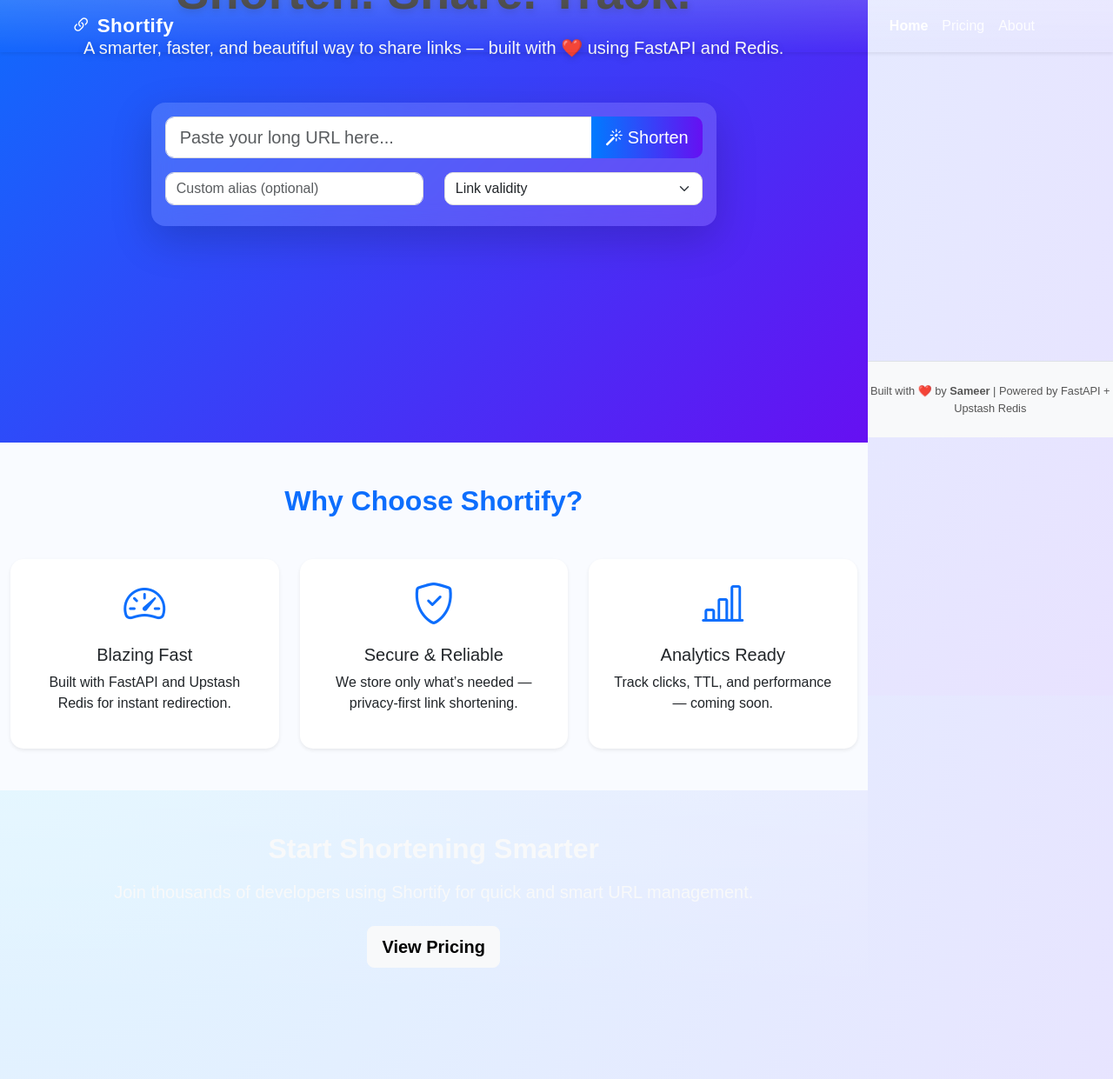
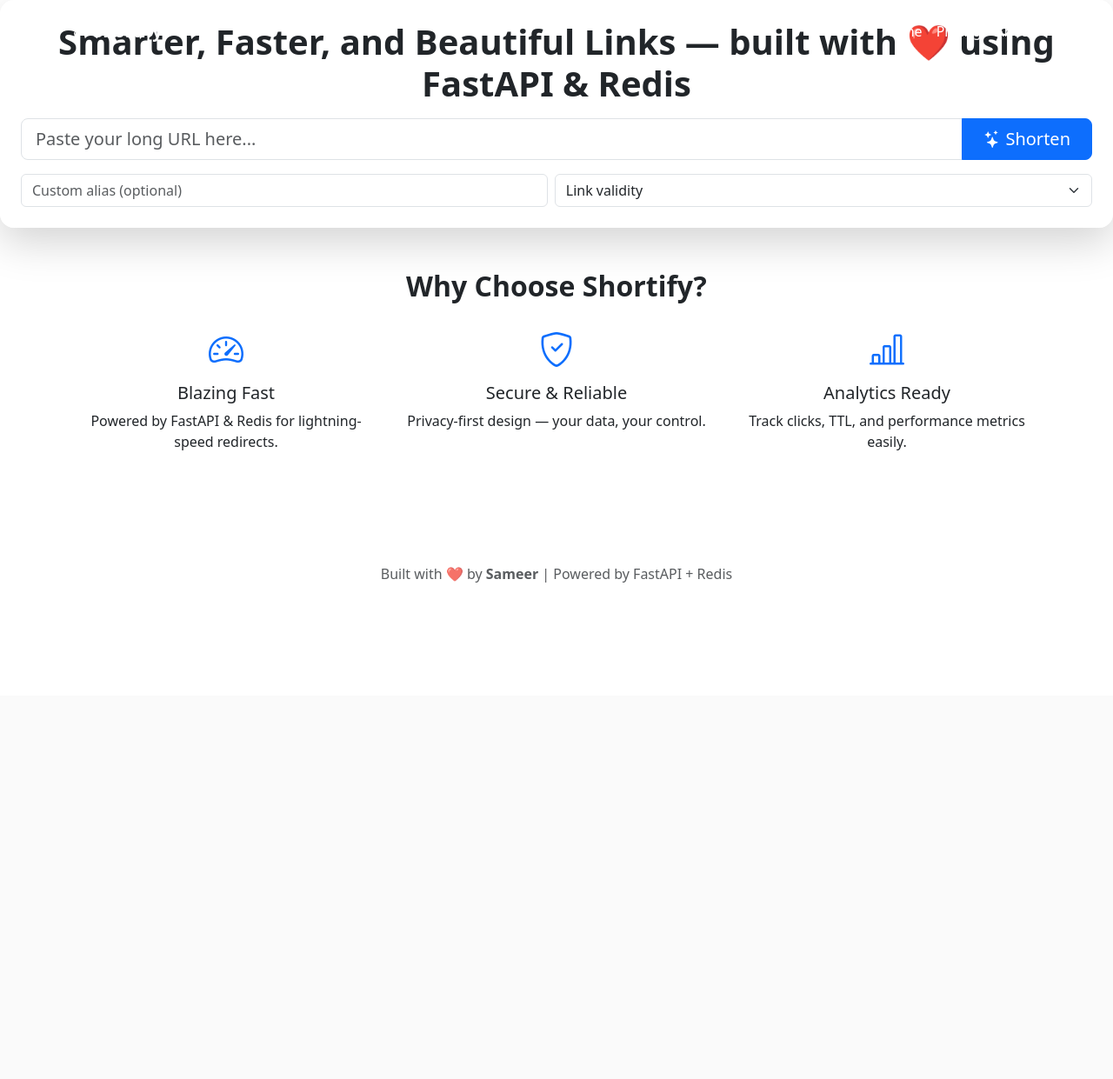
Before and after one commit to sk3577311/Pro_URL_Shortener, a FastAPI app: page / in a window 1280 px wide. Shown: the whole page at 87% size. After the commit the page ends 670 px from the top, so only its background shows below. Run offline with FastAPI, Linux system fonts and the light colour scheme.

Commit message:
last commit 09/10/2025 12

```diff
--- a/static/css/index.css
+++ b/static/css/index.css
@@ -1,43 +1,135 @@
-/* ---------- HERO SECTION ---------- */
+/* ===================================
+   GLOBAL STYLES
+=================================== */
+* {
+  box-sizing: border-box;
+  margin: 0;
+  padding: 0;
+}
+
+body {
+  font-family: "Poppins", sans-serif;
+  color: #333;
+  background-color: #ffffff;
+  line-height: 1.6;
+  overflow-x: hidden;
+}
+
+a {
+  text-decoration: none;
+  color: inherit;
+}
+
+h1, h2, h3, h4, h5 {
+  font-weight: 700;
+}
+
+/* ===================================
+   NAVBAR
+=================================== */
+.navbar {
+  background: rgba(255, 255, 255, 0.9);
+  backdrop-filter: blur(8px);
+  box-shadow: 0 2px 10px rgba(0, 0, 0, 0.08);
+}
+
+.navbar-brand {
+  font-weight: 700;
+  font-size: 1.5rem;
+  color: #007bff;
+}
+
+.nav-link {
+  font-weight: 500;
+  color: #444 !important;
+  transition: color 0.3s ease;
+}
+
+.nav-link:hover, .nav-link.active {
+  color: #007bff !important;
+}
+
+/* ===================================
+   HERO SECTION
+=================================== */
 .hero-section {
   height: 100vh;
   background: linear-gradient(135deg, #007bff, #6610f2);
-  position: relative;
-  overflow: hidden;
+  display: flex;
+  align-items: center;
+  justify-content: center;
   color: white;
-  text-shadow: 0 2px 10px rgba(0, 0, 0, 0.2);
+  text-align: center;
+  padding: 0 15px;
 }
 
+.hero-section h1 {
+  font-size: 2.8rem;
+  font-weight: 700;
+  margin-bottom: 1rem;
+}
+
+.hero-section p {
+  font-size: 1.1rem;
+  margin-bottom: 2rem;
+  opacity: 0.9;
+}
+
+/* Shorten Box */
 .shorten-box {
   background: rgba(255, 255, 255, 0.15);
   border-radius: 16px;
-  backdrop-filter: blur(12px);
+  backdrop-filter: blur(15px);
+  padding: 25px;
   max-width: 650px;
+  margin: 0 auto;
+  box-shadow: 0 10px 25px rgba(0, 0, 0, 0.15);
 }
 
-.hero-section canvas {
-  position: absolute;
-  top: 0;
-  left: 0;
-  width: 100%;
-  height: 100%;
-  z-index: 0;
+.shorten-box input,
+.shorten-box select {
+  border-radius: 10px;
+  border: none;
+  padding: 10px;
+  font-size: 0.95rem;
 }
 
-.hero-section .container {
-  position: relative;
-  z-index: 2;
+.shorten-box button {
+  background: linear-gradient(90deg, #007bff, #6610f2);
+  border: none;
+  border-radius: 10px;
+  color: #fff;
+  font-weight: 600;
+  padding: 10px 18px;
+  transition: transform 0.2s, box-shadow 0.2s;
 }
 
-/* ---------- FEATURES SECTION ---------- */
+.shorten-box button:hover {
+  transform: translateY(-2px);
+  box-shadow: 0 5px 15px rgba(0, 123, 255, 0.3);
+}
+
+/* ===================================
+   FEATURES SECTION
+=================================== */
 .features-section {
   background: #f9fbff;
+  padding: 80px 0;
+  text-align: center;
+}
+
+.features-section h2 {
+  font-weight: 700;
+  margin-bottom: 2rem;
+  color: #007bff;
 }
 
 .feature-card {
   border-radius: 15px;
   background: white;
+  padding: 25px;
   transition: transform 0.3s, box-shadow 0.3s;
+  box-shadow: 0 5px 15px rgba(0, 0, 0, 0.08);
 }
 
 .feature-card:hover {
@@ -45,12 +137,70 @@
   box-shadow: 0 10px 25px rgba(0, 0, 0, 0.1);
 }
 
-/* ---------- CTA SECTION ---------- */
+.feature-card i {
+  font-size: 2rem;
+  color: #007bff;
+  margin-bottom: 10px;
+}
+
+/* ===================================
+   PRICING SECTION
+=================================== */
+.pricing-section {
+  background: #ffffff;
+  padding: 100px 0;
+}
+
+.pricing-section h1 {
+  color: #007bff;
+}
+
+.card-pricing {
+  border-radius: 16px;
+  transition: all 0.3s;
+}
+
+.card-pricing:hover {
+  transform: translateY(-5px);
+  box-shadow: 0 10px 25px rgba(0, 0, 0, 0.1);
+}
+
+/* ===================================
+   CTA SECTION
+=================================== */
 .cta-section {
   background: linear-gradient(90deg, #007bff, #6610f2);
+  color: white;
+  text-align: center;
+  padding: 80px 20px;
 }
 
-/* ---------- ANIMATIONS ---------- */
+.cta-section h2 {
+  font-size: 2rem;
+  font-weight: 700;
+  margin-bottom: 20px;
+}
+
+.cta-section .btn-light {
+  border-radius: 10px;
+  font-weight: 600;
+  padding: 10px 20px;
+}
+
+/* ===================================
+   FOOTER
+=================================== */
+footer {
+  text-align: center;
+  padding: 25px 0;
+  background: #f1f4f8;
+  font-size: 0.9rem;
+  color: #555;
+}
+
+/* ===================================
+   ANIMATIONS
+=================================== */
 @keyframes fadeInUp {
   from {
     opacity: 0;
@@ -62,193 +212,53 @@
   }
 }
 
-.animate-slide-up {
-  animation: fadeInUp 1.2s ease;
+.animate-fade-in {
+  animation: fadeInUp 1s ease;
 }
 
-.animate-fade-in {
-  animation: fadeInUp 1.5s ease;
+/* ===================================
+   RESPONSIVE
+=================================== */
+@media (max-width: 768px) {
+  .hero-section h1 {
+    font-size: 2rem;
   }
 
-/* ---------- RESPONSIVE ---------- */
-@media (max-width: 768px) {
-  .hero-section h1 {
-    font-size: 2.2rem;
-  }
   .shorten-box {
     width: 100%;
   }
+
+  .features-section {
+    padding: 50px 20px;
   }
 
-/* -------- BACKGROUND -------- */
-    body {
-      margin: 0;
-      overflow: hidden;
-      font-family: "Poppins", sans-serif;
-      height: 100vh;
-      display: flex;
-      align-items: center;
-      justify-content: center;
-      background: radial-gradient(circle at top left, #e0f7ff, #e8e2ff);
-      position: relative;
-    }
-
-    canvas {
-      position: fixed;
-      top: 0;
-      left: 0;
-      width: 100%;
-      height: 100%;
-      z-index: 0;
-      pointer-events: none;
-    }
-
-    /* -------- CARD -------- */
-    .card {
-      position: relative;
-      z-index: 2;
-      max-width: 400px;
-      width: 90%;
-      border: none;
-      border-radius: 20px;
-      padding: 1.8rem;
-      background: rgba(255, 255, 255, 0.9);
-      backdrop-filter: blur(12px);
-      box-shadow: 0 8px 25px rgba(0, 0, 0, 0.2);
-      animation: fadeInUp 1s ease;
-    }
-
-    @keyframes fadeInUp {
-      from {
-        opacity: 0;
-        transform: translateY(30px);
-      }
-
-      to {
-        opacity: 1;
-        transform: translateY(0);
+  .feature-card {
+    margin-bottom: 20px;
   }
 }
 
-    /* -------- HEADING -------- */
-    h1 {
-      font-size: 1.8rem;
-      text-align: center;
-      font-weight: 700;
-      color: #333;
-      position: relative;
-      margin-bottom: 1rem;
-      animation: glowIn 1.2s ease-in-out;
+/* ---------- ABOUT PAGE ---------- */
+.about-hero {
+  background: linear-gradient(135deg, #007bff, #6610f2);
+  padding-top: 6rem;
+  padding-bottom: 6rem;
 }
 
-    h1 a {
-      color: inherit;
-      text-decoration: none;
-      position: relative;
-      display: inline-block;
-      transition: all 0.3s ease;
+.about-section img {
+  transition: transform 0.3s ease;
 }
 
-    h1 a:hover {
-      color: #007bff;
-      text-shadow: 0 0 10px #007bff, 0 0 20px #6610f2;
+.about-section img:hover {
   transform: scale(1.05);
 }
 
-    @keyframes glowIn {
-      from {
-        opacity: 0;
-        transform: scale(0.8);
+.values-section .feature-card {
+  background: white;
+  border-radius: 15px;
+  transition: transform 0.3s ease, box-shadow 0.3s ease;
 }
 
-      to {
-        opacity: 1;
-        transform: scale(1);
+.values-section .feature-card:hover {
+  transform: translateY(-6px);
+  box-shadow: 0 6px 20px rgba(0, 0, 0, 0.1);
 }
-    }
-
-    /* -------- INPUTS -------- */
-    .input-group-text {
-      background: #f1f1f1;
-      border: none;
-      border-radius: 10px 0 0 10px;
-    }
-
-    .form-control,
-    .form-select {
-      border-radius: 10px;
-      border: 1px solid #ddd;
-      transition: all 0.3s ease;
-    }
-
-    .form-control:focus,
-    .form-select:focus {
-      box-shadow: 0 0 10px rgba(0, 97, 255, 0.4);
-      border-color: #007bff;
-    }
-
-    /* -------- BUTTON -------- */
-    .btn-primary {
-      background: linear-gradient(90deg, #007bff, #6610f2);
-      border: none;
-      border-radius: 10px;
-      transition: all 0.3s ease;
-      position: relative;
-      overflow: hidden;
-    }
-
-    .btn-primary:hover {
-      transform: translateY(-2px);
-      box-shadow: 0 5px 15px rgba(0, 123, 255, 0.4);
-    }
-
-    /* Loader inside button */
-    .btn-loader {
-      display: none;
-      border: 2px solid #fff;
-      border-top: 2px solid transparent;
-      border-radius: 50%;
-      width: 16px;
-      height: 16px;
-      margin-right: 8px;
-      animation: spin 0.8s linear infinite;
-    }
-
-    @keyframes spin {
-      to {
-        transform: rotate(360deg);
-      }
-    }
-
-    .loading .btn-loader {
-      display: inline-block;
-    }
-
-    .loading .btn-text {
-      opacity: 0.7;
-    }
-
-    /* -------- RESULT -------- */
-    .alert {
-      animation: fadeUp 0.8s ease;
-    }
-
-    @keyframes fadeUp {
-      from {
-        opacity: 0;
-        transform: translateY(15px);
-      }
-
-      to {
-        opacity: 1;
-        transform: translateY(0);
-      }
-    }
-
-    /* -------- FOOTER -------- */
-    footer {
-      text-align: center;
-      font-size: 0.8rem;
-      color: #555;
-      margin-top: 1rem;
-    }
--- a/templates/base.html
+++ b/templates/base.html
@@ -1,52 +1,51 @@
 <!DOCTYPE html>
 <html lang="en">
+
 <head>
   <meta charset="utf-8" />
   <meta name="viewport" content="width=device-width, initial-scale=1" />
-  <title>{% block title %}Shortify - Smarter Links{% endblock %}</title>
+  <title>{{ title if title else "Shortify - Smarter Links" }}</title>
 
   <!-- Bootstrap -->
-  <link href="https://cdn.jsdelivr.net/npm/bootstrap@5.3.3/dist/css/bootstrap.min.css" rel="stylesheet"
-    crossorigin="anonymous" />
+  <link href="https://cdn.jsdelivr.net/npm/bootstrap@5.3.3/dist/css/bootstrap.min.css" rel="stylesheet" />
   <link href="https://cdn.jsdelivr.net/npm/bootstrap-icons@1.11.3/font/bootstrap-icons.css" rel="stylesheet" />
 
   <!-- Custom CSS -->
-  <link rel="stylesheet" href="{{ url_for('static', path='css/base.css') }}">
-  {% block extra_css %}{% endblock %}
+  <link rel="stylesheet" href="{{ url_for('static', path='css/style.css') }}">
 </head>
 
 <body>
-  <!-- 🌈 Navbar -->
-  <nav class="navbar navbar-expand-lg navbar-dark bg-gradient shadow-sm fixed-top">
+  <!-- NAVBAR -->
+  <nav class="navbar navbar-expand-lg navbar-light bg-transparent py-3 fixed-top">
     <div class="container">
-      <a class="navbar-brand fw-bold" href="/">
+      <a class="navbar-brand fw-bold text-white" href="/">
         <i class="bi bi-link-45deg"></i> Shortify
       </a>
       <button class="navbar-toggler" type="button" data-bs-toggle="collapse" data-bs-target="#navbarNav">
         <span class="navbar-toggler-icon"></span>
       </button>
-      <div class="collapse navbar-collapse" id="navbarNav">
-        <ul class="navbar-nav ms-auto">
-          <li class="nav-item"><a class="nav-link {% if request.url.path == '/' %}active{% endif %}" href="/">Home</a></li>
-          <li class="nav-item"><a class="nav-link {% if request.url.path == '/pricing' %}active{% endif %}" href="/pricing">Pricing</a></li>
-          <li class="nav-item"><a class="nav-link {% if request.url.path == '/about' %}active{% endif %}" href="/about">About</a></li>
+
+      <div class="collapse navbar-collapse justify-content-end" id="navbarNav">
+        <ul class="navbar-nav">
+          <li class="nav-item"><a class="nav-link text-white" href="/">Home</a></li>
+          <li class="nav-item"><a class="nav-link text-white" href="/pricing">Pricing</a></li>
+          <li class="nav-item"><a class="nav-link text-white" href="/about">About</a></li>
         </ul>
       </div>
     </div>
   </nav>
 
-  <!-- Main Content -->
-  <main class="container-fluid page-content">
+  <!-- MAIN -->
+  <main class="content">
     {% block content %}{% endblock %}
   </main>
 
-  <!-- Footer -->
-  <footer class="text-center py-4 mt-5 bg-light border-top">
-    <p class="mb-0">Built with ❤️ by <strong>Sameer</strong> | Powered by FastAPI + Upstash Redis</p>
+  <!-- FOOTER -->
+  <footer class="text-center py-3 mt-5 text-muted">
+    Built with ❤️ by <strong>Sameer</strong> | Powered by FastAPI + Redis
   </footer>
 
-  <script src="https://cdn.jsdelivr.net/npm/bootstrap@5.3.3/dist/js/bootstrap.bundle.min.js"
-    crossorigin="anonymous"></script>
+  <script src="https://cdn.jsdelivr.net/npm/bootstrap@5.3.3/dist/js/bootstrap.bundle.min.js"></script>
   {% block scripts %}{% endblock %}
 </body>
 </html>
--- a/templates/index.html
+++ b/templates/index.html
@@ -1,34 +1,22 @@
 {% extends "base.html" %}
-{% block title %}Shortify - Smarter Links in Seconds{% endblock %}
+{% block content %}
+<section class="hero-section text-center d-flex align-items-center justify-content-center flex-column">
+  <div class="hero-container p-4 rounded-4 shadow-lg bg-white bg-opacity-75">
+    <h1 class="fw-bold mb-3 text-dark">
+      Smarter, Faster, and Beautiful Links — built with ❤️ using FastAPI & Redis
+    </h1>
 
-{% block extra_css %}
-<link rel="stylesheet" href="{{ url_for('static', path='css/index.css') }}">
-{% endblock %}
-
-{% block content %}
-<!-- 🌈 HERO SECTION -->
-<section class="hero-section text-center text-light d-flex align-items-center justify-content-center">
-  <div class="container">
-    <h1 class="display-4 fw-bold mb-3 animate-slide-up">Shorten. Share. Track.</h1>
-    <p class="lead mb-5 animate-fade-in">
-      A smarter, faster, and beautiful way to share links — built with ❤️ using <strong>FastAPI</strong> and <strong>Redis</strong>.
-    </p>
-
-    <!-- Shorten URL Box -->
-    <div class="shorten-box mx-auto shadow-lg animate-fade-in">
-      <form id="url-shortener-form" action="/shorten" method="post" class="p-3">
+    <form id="url-shortener-form" class="w-100" action="/shorten" method="post">
       <div class="input-group mb-3">
         <input type="text" class="form-control form-control-lg" name="original_url"
-            placeholder="Paste your long URL here..." required>
-          <button type="submit" class="btn btn-primary btn-lg">
-            <i class="bi bi-magic"></i> Shorten
+          placeholder="Paste your long URL here..." required />
+        <button type="submit" class="btn btn-primary btn-lg px-4">
+          <i class="bi bi-stars"></i> Shorten
         </button>
       </div>
-        <div class="row">
-          <div class="col-md-6 mb-2">
+
+      <div class="d-flex gap-2">
         <input type="text" class="form-control" name="custom_alias" placeholder="Custom alias (optional)">
-          </div>
-          <div class="col-md-6 mb-2">
         <select name="ttl" class="form-select">
           <option disabled selected>Link validity</option>
           <option value="86400">1 day</option>
@@ -38,57 +26,44 @@
           <option value="0">Unlimited</option>
         </select>
       </div>
-        </div>
     </form>
 
     {% if short_url %}
-      <div class="alert alert-success mt-3 small text-center animate-fade-in">
-        <strong>Short link:</strong>
-        <input id="short-url" type="text" class="form-control text-center my-2" readonly value="{{ short_url }}">
-        <button class="btn btn-outline-light btn-sm" onclick="copyToClipboard()">Copy</button>
+    <div class="alert alert-success mt-3">
+      <strong>Shortened URL:</strong>
+      <div class="input-group mt-2">
+        <input type="text" id="short-url" class="form-control" value="{{ short_url }}" readonly />
+        <button class="btn btn-outline-secondary" onclick="copyToClipboard()"><i class="bi bi-clipboard"></i></button>
+      </div>
+    </div>
+    {% elif error %}
+    <div class="alert alert-danger mt-3">
+      <i class="bi bi-exclamation-triangle"></i> {{ error }}
     </div>
     {% endif %}
   </div>
-  </div>
-  <canvas id="floating-bg"></canvas>
 </section>
 
-<!-- ⚡ FEATURES SECTION -->
-<section class="features-section text-center py-5">
+<section class="features-section py-5 text-center">
   <div class="container">
-    <h2 class="fw-bold mb-5 text-primary">Why Choose Shortify?</h2>
+    <h2 class="fw-bold mb-4">Why Choose Shortify?</h2>
     <div class="row g-4">
       <div class="col-md-4">
-        <div class="feature-card p-4 shadow-sm">
-          <i class="bi bi-speedometer2 display-5 text-primary"></i>
-          <h5 class="mt-3">Blazing Fast</h5>
-          <p>Built with FastAPI and Upstash Redis for instant redirection.</p>
-        </div>
+        <i class="bi bi-speedometer2 fs-1 text-primary"></i>
+        <h5 class="mt-2">Blazing Fast</h5>
+        <p>Powered by FastAPI & Redis for lightning-speed redirects.</p>
       </div>
       <div class="col-md-4">
-        <div class="feature-card p-4 shadow-sm">
-          <i class="bi bi-shield-check display-5 text-primary"></i>
-          <h5 class="mt-3">Secure & Reliable</h5>
-          <p>We store only what’s needed — privacy-first link shortening.</p>
-        </div>
+        <i class="bi bi-shield-check fs-1 text-primary"></i>
+        <h5 class="mt-2">Secure & Reliable</h5>
+        <p>Privacy-first design — your data, your control.</p>
       </div>
       <div class="col-md-4">
-        <div class="feature-card p-4 shadow-sm">
-          <i class="bi bi-bar-chart-line display-5 text-primary"></i>
-          <h5 class="mt-3">Analytics Ready</h5>
-          <p>Track clicks, TTL, and performance — coming soon.</p>
-        </div>
+        <i class="bi bi-bar-chart-line fs-1 text-primary"></i>
+        <h5 class="mt-2">Analytics Ready</h5>
+        <p>Track clicks, TTL, and performance metrics easily.</p>
       </div>
     </div>
   </div>
 </section>
-
-<!-- 🌍 CTA SECTION -->
-<section class="cta-section text-center py-5 bg-gradient text-light">
-  <div class="container">
-    <h2 class="fw-bold mb-3">Start Shortening Smarter</h2>
-    <p class="lead mb-4">Join thousands of developers using Shortify for quick and smart URL management.</p>
-    <a href="/pricing" class="btn btn-light btn-lg fw-bold">View Pricing</a>
-  </div>
-</section>
 {% endblock %}
```
Also changed, not shown: templates/about.html (+80 -9 lines), templates/pricing.html (+32 -26 lines). Lines whose indentation alone changed are shown as unchanged.
